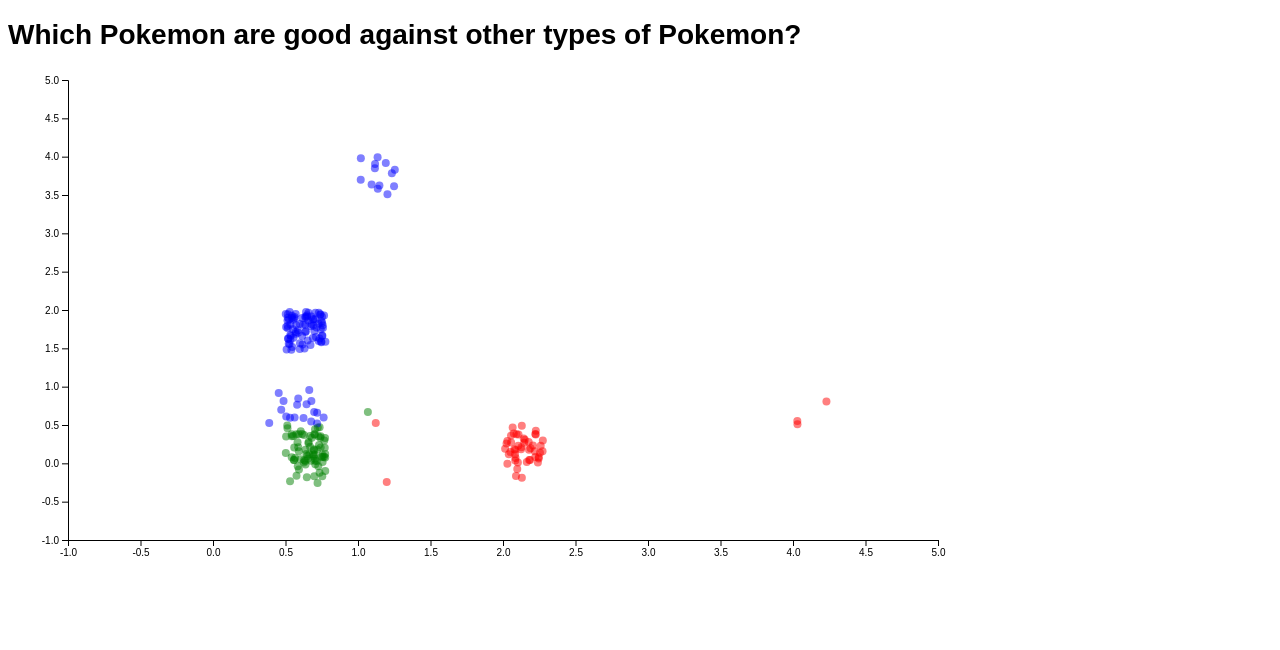
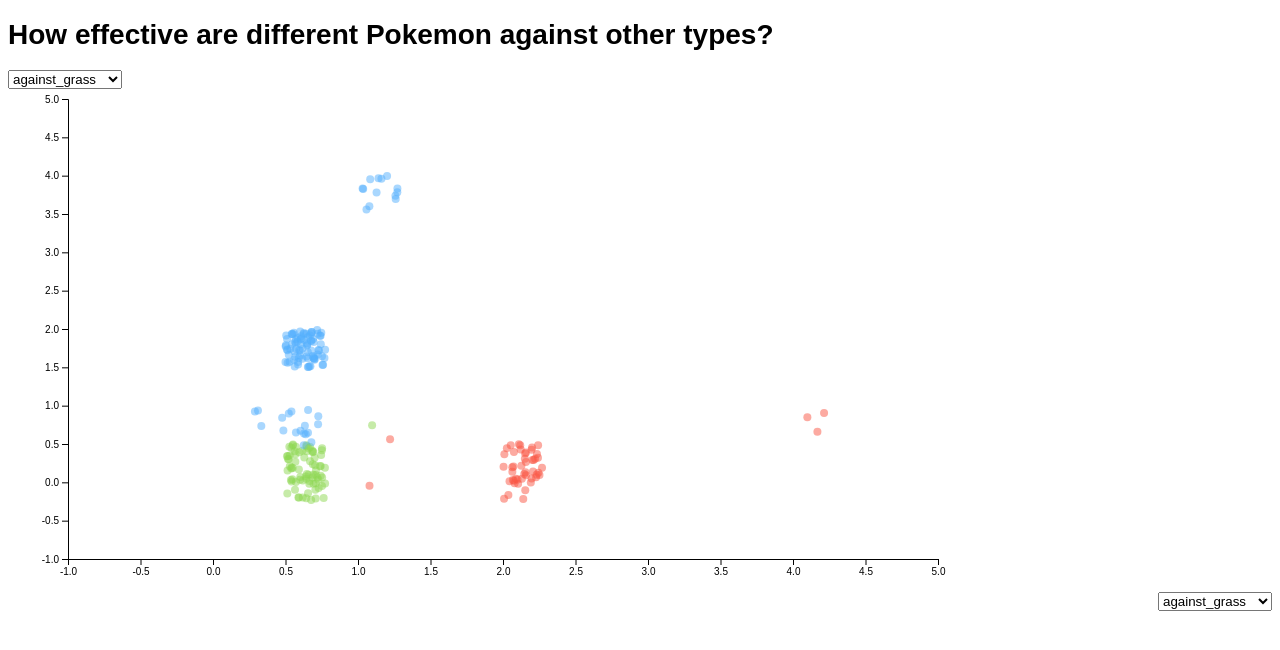
Before and after one commit to edc-science-C/pca, a website with bundled scripts: page index.html in a window 1280 px wide. Built offline with nearby package versions, Linux system fonts and the light colour scheme.

Commit message:
add buttons for axes

```diff
--- a/index.html
+++ b/index.html
@@ -7,8 +7,11 @@
     <title>PCA Interactive Visualization</title>
   </head>
   <body>
-  <h1> Which Pokemon are good against other types of Pokemon? </h1>
+  <h1> How effective are different Pokemon against other types? </h1>
+  <select id="selectYButton"></select>
   <div id="scatterplot"></div>
+  <select id="selectXButton"></select>
+
 
   <script type="text/javascript" src="dist/main.js"></script>
 </body>
--- a/src/index.js
+++ b/src/index.js
@@ -4,8 +4,13 @@
     height = 500 - margin.top - margin.bottom;
 
 // setup fill color
-var typeColor = d3.scaleOrdinal().domain(['grass','water','fire'])
-  .range(['green','blue','red'])
+var typeColor = d3.scaleOrdinal()
+		.domain(["ice","grass","fire","psychic","rock","normal",
+			"ground","dragon","fairy","water","bug","fighting",
+			"dark","ghost","poison","electric","steel","flying"])
+  		.range(["#66EBFF","#8ED752", "#F95643","#FB61B4","#CDBD72","#BBBDAF",
+              "#F0CA42","#8B76FF","#F9AEFE","#53AFFE","#C3D221","#A35449",
+              "#8E6856","#7673DA","#AD5CA2","#F8E64E","#C3C1D7","#75A4F9"])
 
 // append the svg object to the body of the page
 var svg = d3.select("#scatterplot")
@@ -37,18 +42,45 @@
     .style("opacity", 0);
 
 // add jitter to see points better
-var jitterWidth = 40
+var jitterWidth = 40;
+function jitter(input) {
+	return input + Math.random()*jitterWidth;
+}
 
 //Read the data
-d3.csv("./data/pokemon_small.csv", function(data) {
-  // Add dots
-  svg.append('g')
-    .selectAll("dot")
+d3.csv("data/pokemon_small.csv", function(data) {
+
+  // List of groups (here I have one group per column)
+  var menuOptions = ["against_grass","against_water","against_fire","against_normal","against_rock"];
+
+  var currentX = 'against_water';
+  var currentY = 'against_grass';
+
+  // add the options to the x button
+  d3.select("#selectXButton")
+      .selectAll('xOptions')
+     	.data(menuOptions)
+      .enter()
+    	.append('option')
+      .text(function (d) { return d; }) // text showed in the menu
+      .attr("value", function (d) { return d; }) // corresponding value returned by the button
+
+  // add the options to the y button
+  d3.select("#selectYButton")
+      .selectAll('yOptions')
+     	.data(menuOptions)
+      .enter()
+    	.append('option')
+      .text(function (d) { return d; }) // text showed in the menu
+      .attr("value", function (d) { return d; }) // corresponding value returned by the button
+
+  // Add dots & tooltip
+  var dot = svg.selectAll("circle")
     .data(data)
     .enter()
     .append("circle")
-      .attr("cx", function (d) {return x(d.against_water) + Math.random()*jitterWidth;})
-      .attr("cy", function (d) {return y(d.against_grass) + Math.random()*jitterWidth;})
+      .attr("cx", function (d) {return jitter(x(d.against_water));})
+      .attr("cy", function (d) {return jitter(y(d.against_grass));})
       .attr("r", 4)
       .style("fill", function (d) {return typeColor(d.type1);})
       .style("opacity",0.5)
@@ -66,4 +98,41 @@
                .style("opacity", 0);
       });
 
+  // A function that update the chart
+    function update(selectedGroup,axis) {
+
+      // Create new data with the selection?
+      if (axis == 'y') {
+      	var dataFilter = data.map(function(d){return {xVar: d[currentX], yVar:d[selectedGroup]} })
+        currentY = selectedGroup;
+      } else {
+      	var dataFilter = data.map(function(d){return {xVar: d[selectedGroup], yVar:d[currentY]} })
+      	currentX = selectedGroup;
+      }
+
+      // Give these new data to update line
+      dot
+          .data(dataFilter)
+          .transition()
+          .duration(1000)
+          .attr("cx", function(d) { return jitter(x(d.xVar));})
+          .attr("cy", function(d) { return jitter(y(d.yVar));})
+    }
+
+    // When the button is changed, run the updateChart function
+    d3.select("#selectXButton").on("change", function(d) {
+        // recover the option that has been chosen
+        var selectedOption = d3.select(this).property("value")
+        // run the updateChart function with this selected option
+        update(selectedOption, 'x')
+    })
+
+     // When the button is changed, run the updateChart function
+    d3.select("#selectYButton").on("change", function(d) {
+        // recover the option that has been chosen
+        var selectedOption = d3.select(this).property("value")
+        // run the updateChart function with this selected option
+        update(selectedOption, 'y')
+    })
+
 })
--- a/src/styles.css
+++ b/src/styles.css
@@ -1,5 +1,9 @@
 body {
   font: 14px sans-serif;
+}
+
+#selectXButton {
+    float: right;
 }
 
 .tooltip {
```
Also changed, not shown: dist/main.js.
